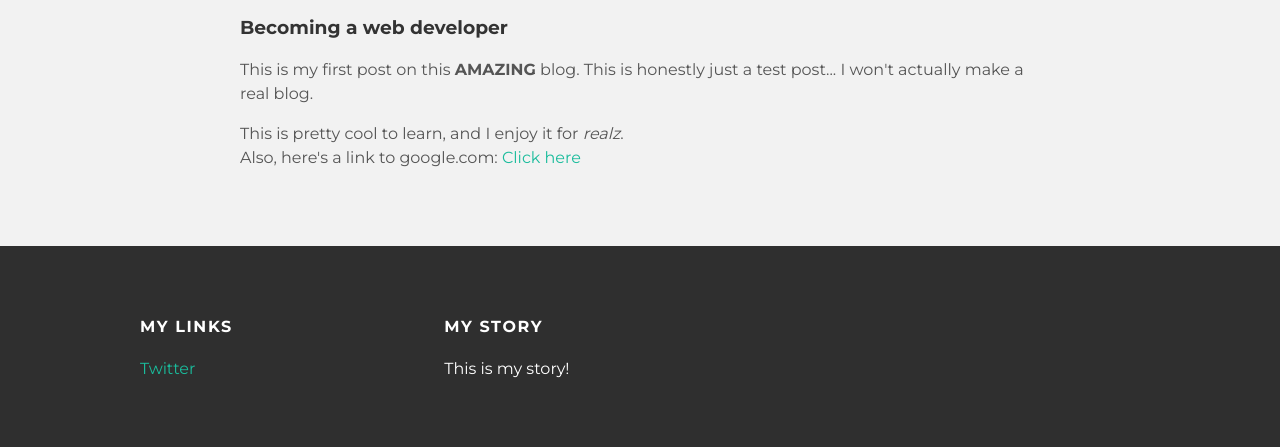
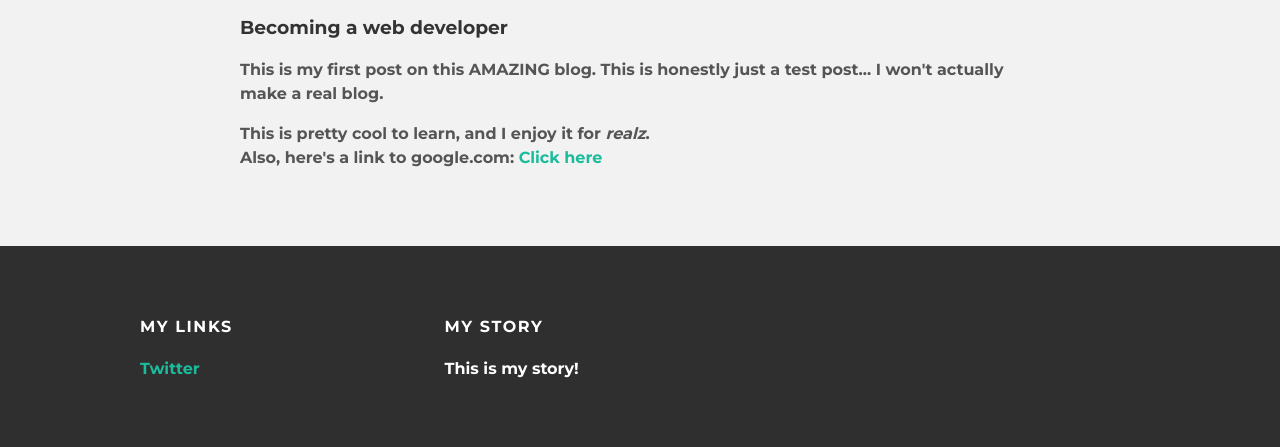
Before and after one commit to TrueBenja/truebenja.github.io, a plain HTML site: page index.html in a window 1280 px wide. Shown: the part 643-1090 px from the top of the page. Drawn offline with Linux system fonts and the light colour scheme.

Commit message:
Update style.css

```diff
--- a/style.css
+++ b/style.css
@@ -1,4 +1,4 @@
-@import url(http://fonts.googleapis.com/css?family=Montserrat:400,700);
+@import url(http://fonts.googleapis.com/css?family=Montserrat:700);
 
 body {
     color: #555;
```
